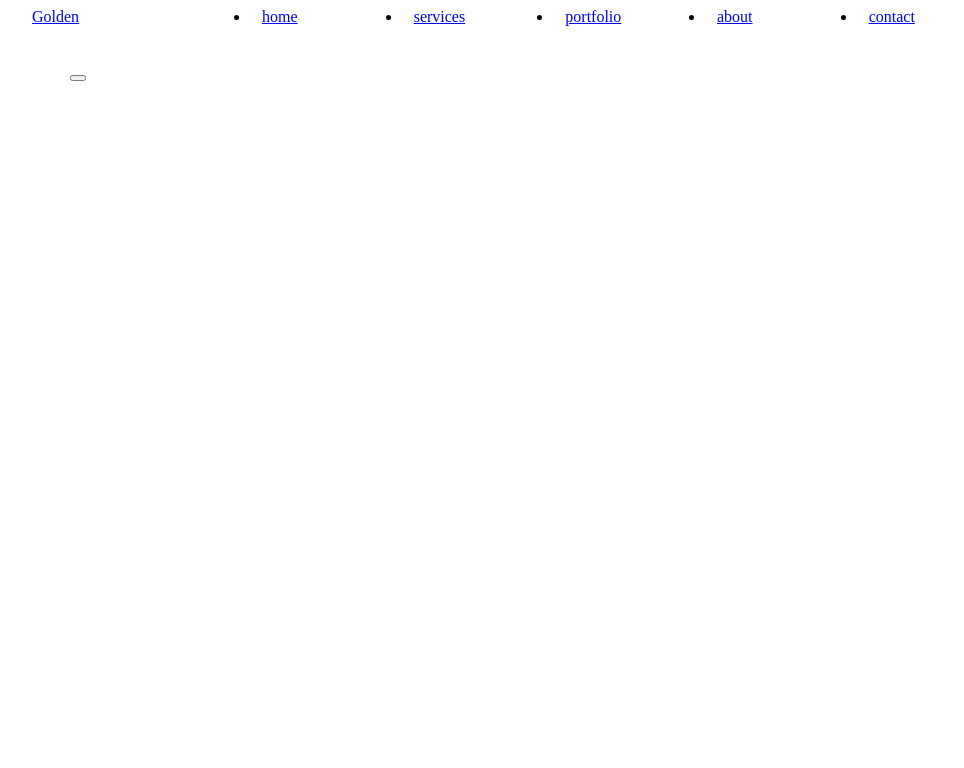
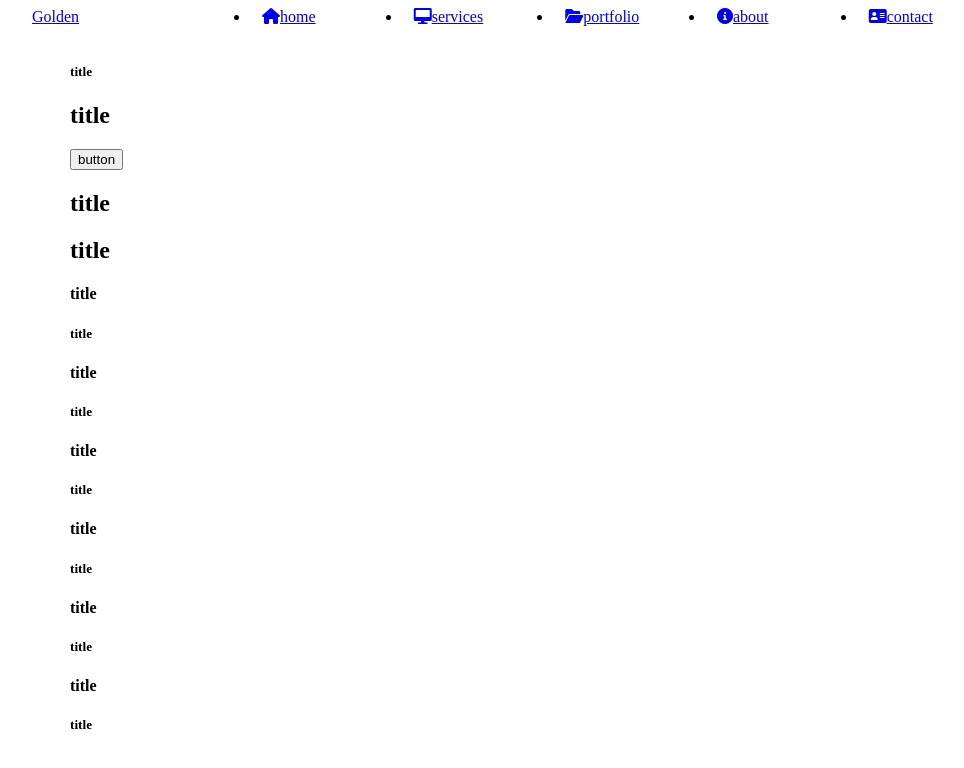
Before and after one commit to KamilHunczak/Zadanie-4-5, a plain HTML site: page index.html in a window 1280 px wide. Shown: the whole page, without its empty margins (0-964 px from the left). Drawn offline with Linux system fonts and the light colour scheme.

Commit message:
add fonts & icons

```diff
--- a/index.html
+++ b/index.html
@@ -4,6 +4,10 @@
     <meta charset="UTF-8">
     <meta http-equiv="X-UA-Compatible" content="IE=edge">
     <meta name="viewport" content="width=device-width, initial-scale=1.0">
+    <link rel="preconnect" href="https://fonts.googleapis.com">
+    <link rel="preconnect" href="https://fonts.gstatic.com" crossorigin>
+    <link href="https://fonts.googleapis.com/css2?family=Great+Vibes&family=Lora:ital@1&family=Roboto:wght@400;700&display=swap" rel="stylesheet">
+    <link rel="stylesheet" href="https://use.fontawesome.com/releases/v6.0.0/css/all.css">
     <link rel="stylesheet" href="vendor/bootstrap-grid.css">
     <link rel="stylesheet" href="css/style.css">
     <title>Golden studio</title>
@@ -16,25 +20,25 @@
             </div>
             <div class="menu col-10">
                 <ul class="row">
-                    <li class="col-md-2"><a href="#">home</a></li>
-                    <li class="col-md-2"><a href="#">services</a></li>
-                    <li class="col-md-2"><a href="#">portfolio</a></li>
-                    <li class="col-md-2"><a href="#">about</a></li>
-                    <li class="col-md-2"><a href="#">contact</a></li>
+                    <li class="col-2"><a href="#"><i class="fa-solid fa-house"></i>home</a></li>
+                    <li class="col-2"><a href="#"><i class="fa-solid fa-desktop"></i>services</a></li>
+                    <li class="col-2"><a href="#"><i class="fa-solid fa-folder-open"></i>portfolio</a></li>
+                    <li class="col-2"><a href="#"><i class="fa-solid fa-circle-info"></i>about</a></li>
+                    <li class="col-2"><a href="#"><i class="fa-solid fa-address-card"></i>contact</a></li>
                 </ul>
             </div>
         </div>
     </header>
     <section class="slider">
         <div class="container">
-            <h5 class="slider-subtitle"></h5>
-            <h1 class="slider-title"></h1>
-            <button></button>
+            <h5 class="slider-subtitle">title</h5>
+            <h1 class="slider-title">title</h1>
+            <button type="button">button</button>
         </div>
     </section>
     <section class="services">
         <div class="container">
-            <h2 class="section-title"></h2>
+            <h2 class="section-title">title</h2>
             <div class="service"></div>
             <div class="service"></div>
             <div class="service"></div>
@@ -42,47 +46,47 @@
     </section>
     <section class="portfolio">
         <div class="container">
-            <h2 class="portfolio"></h2>
+            <h2 class="portfolio">title</h2>
             <div class="portfolio-card">
                 <div class="porfolio-card-image"></div>
                 <div class="porfolio-card-description">
-                    <h4 class="card-title"></h4>
-                    <h5 class="card-sutitle"></h5>
+                    <h4 class="card-title">title</h4>
+                    <h5 class="card-sutitle">title</h5>
                 </div>
             </div>
             <div class="portfolio-card">
                 <div class="porfolio-card-image"></div>
                 <div class="porfolio-card-description">
-                    <h4 class="card-title"></h4>
-                    <h5 class="card-sutitle"></h5>
+                    <h4 class="card-title">title</h4>
+                    <h5 class="card-sutitle">title</h5>
                 </div>
             </div>
             <div class="portfolio-card">
                 <div class="porfolio-card-image"></div>
                 <div class="porfolio-card-description">
-                    <h4 class="card-title"></h4>
-                    <h5 class="card-sutitle"></h5>
+                    <h4 class="card-title">title</h4>
+                    <h5 class="card-sutitle">title</h5>
                 </div>
             </div>
             <div class="portfolio-card">
                 <div class="porfolio-card-image"></div>
                 <div class="porfolio-card-description">
-                    <h4 class="card-title"></h4>
-                    <h5 class="card-sutitle"></h5>
+                    <h4 class="card-title">title</h4>
+                    <h5 class="card-sutitle">title</h5>
                 </div>
             </div>
             <div class="portfolio-card">
                 <div class="porfolio-card-image"></div>
                 <div class="porfolio-card-description">
-                    <h4 class="card-title"></h4>
-                    <h5 class="card-sutitle"></h5>
+                    <h4 class="card-title">title</h4>
+                    <h5 class="card-sutitle">title</h5>
                 </div>
             </div>
             <div class="portfolio-card">
                 <div class="porfolio-card-image"></div>
                 <div class="porfolio-card-description">
-                    <h4 class="card-title"></h4>
-                    <h5 class="card-sutitle"></h5>
+                    <h4 class="card-title">title</h4>
+                    <h5 class="card-sutitle">title</h5>
                 </div>
             </div>
 
@@ -94,6 +98,5 @@
             <div class="socialmedia"></div>
         </div>
     </footer>
-
 </body>
 </html>
--- a/sass/style.scss
+++ b/sass/style.scss
@@ -0,0 +1,4 @@
+// Imported fonts
+// font-family: 'Great Vibes', cursive;
+// font-family: 'Lora', serif;
+// font-family: 'Roboto', sans-serif;
```
